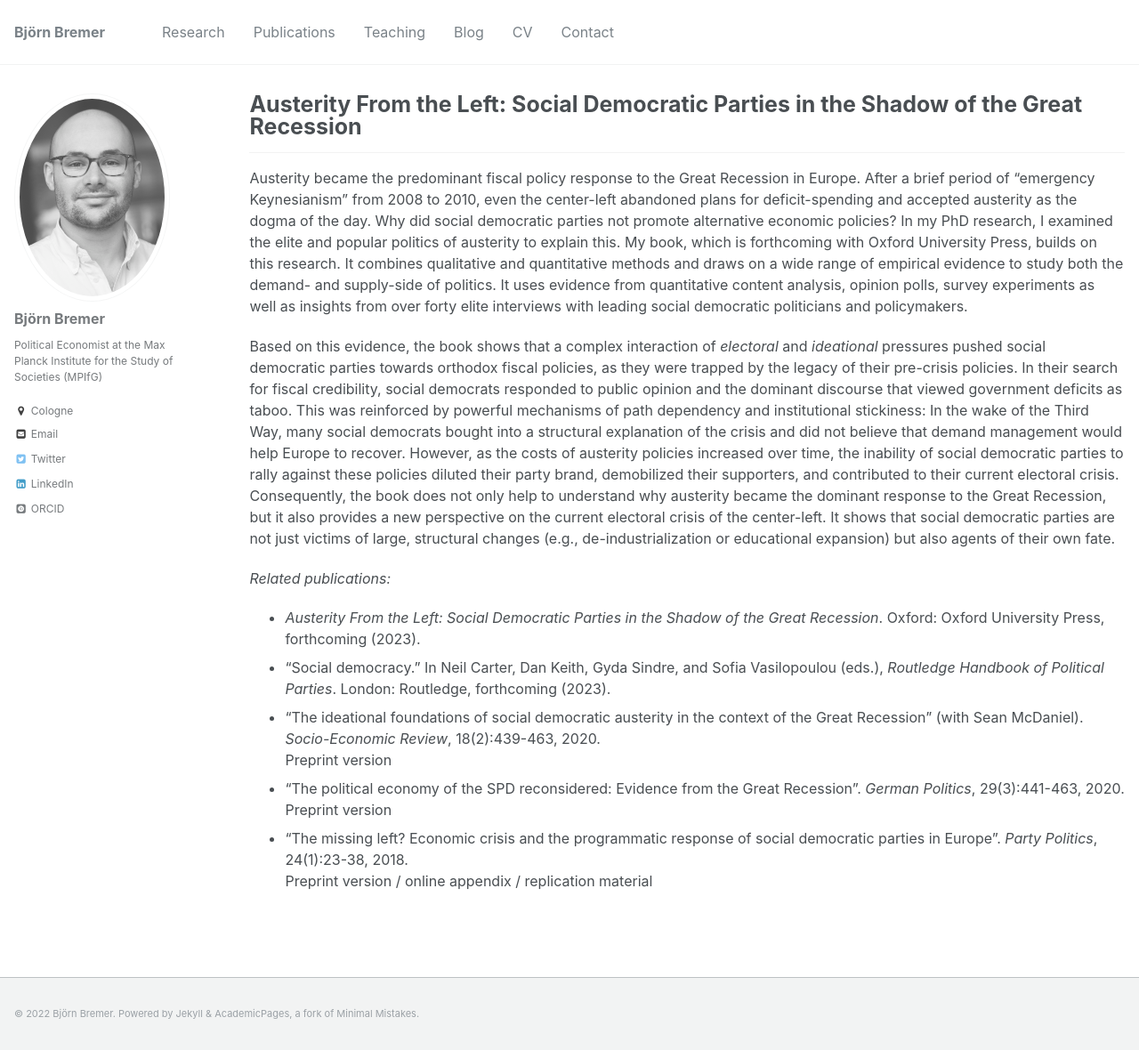
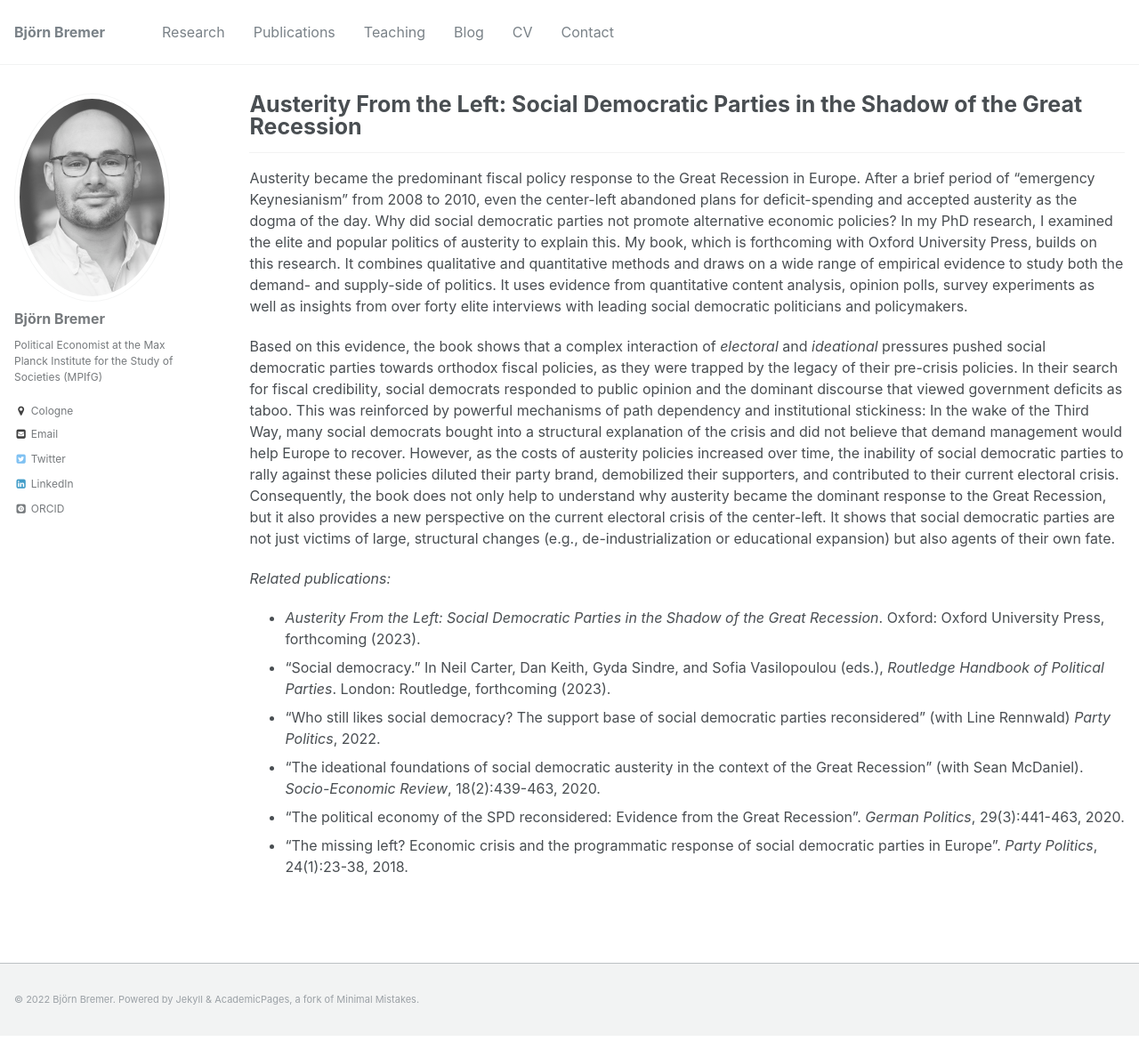
Before and after one commit to bjoernbremer/bjoernbremer.github.io, a Jekyll site: the page built from _projects/1_austerity_left.md, in a window 1280 px wide and 1180 px high. Shown: the whole window at 89% size. Built offline with Jekyll 4.4.1, drawn with Linux system fonts in a browser that asks for light colours; some web fonts are replaced.

Commit message:
Update 1_austerity_left.md

```diff
--- a/_projects/1_austerity_left.md
+++ b/_projects/1_austerity_left.md
@@ -14,9 +14,7 @@ Based on this evidence, the book shows that a complex interaction of *electoral*
 
 * *Austerity From the Left: Social Democratic Parties in the Shadow of the Great Recession*. Oxford: Oxford University Press, forthcoming (2023).
 * "Social democracy." In Neil Carter, Dan Keith, Gyda Sindre, and Sofia Vasilopoulou (eds.), *Routledge Handbook of Political Parties*. London: Routledge, forthcoming (2023).
-* "[The ideational foundations of social democratic austerity in the context of the Great Recession](https://academic.oup.com/ser/advance-article-abstract/doi/10.1093/ser/mwz001/5320344)" (with [Sean McDaniel](https://warwick.ac.uk/fac/soc/pais/people/mcdaniel/)). *Socio-Economic Review*, 18(2):439-463, 2020.<br/>
-[Preprint version]({{ site.url }}/files/publications/BremerMcDaniel_SER_Preprint.pdf)
-* "[The political economy of the SPD reconsidered: Evidence from the Great Recession](https://www.tandfonline.com/doi/abs/10.1080/09644008.2018.1555817?journalCode=fgrp20)". *German Politics*, 29(3):441-463, 2020.<br/>
-[Preprint version]({{ site.url }}/files/publications/Bremer_GermanPolitics_Preprint.pdf)
-* "[The missing left? Economic crisis and the programmatic response of social democratic parties in Europe](http://journals.sagepub.com/doi/abs/10.1177/1354068817740745)". *Party Politics*, 24(1):23-38, 2018.<br/>
-[Preprint version]({{ site.url }}/files/publications/Bremer_PartyPolitics_Preprint.pdf) / [online appendix]({{ site.url }}/files/publications/Bremer_PartyPolitics_OnlineAppendix.pdf) / [replication material](https://dataverse.harvard.edu/dataset.xhtml?persistentId=doi:10.7910/DVN/LBO6KC)
+* "[Who still likes social democracy? The support base of social democratic parties reconsidered](https://doi.org/10.1177/13540688221093770)" (with [Line Rennwald](https://linerennwald.wordpress.com/)) *Party Politics*, 2022.
+* "[The ideational foundations of social democratic austerity in the context of the Great Recession](https://academic.oup.com/ser/advance-article-abstract/doi/10.1093/ser/mwz001/5320344)" (with [Sean McDaniel](https://warwick.ac.uk/fac/soc/pais/people/mcdaniel/)). *Socio-Economic Review*, 18(2):439-463, 2020.
+* "[The political economy of the SPD reconsidered: Evidence from the Great Recession](https://www.tandfonline.com/doi/abs/10.1080/09644008.2018.1555817?journalCode=fgrp20)". *German Politics*, 29(3):441-463, 2020.
+* "[The missing left? Economic crisis and the programmatic response of social democratic parties in Europe](http://journals.sagepub.com/doi/abs/10.1177/1354068817740745)". *Party Politics*, 24(1):23-38, 2018.
```
